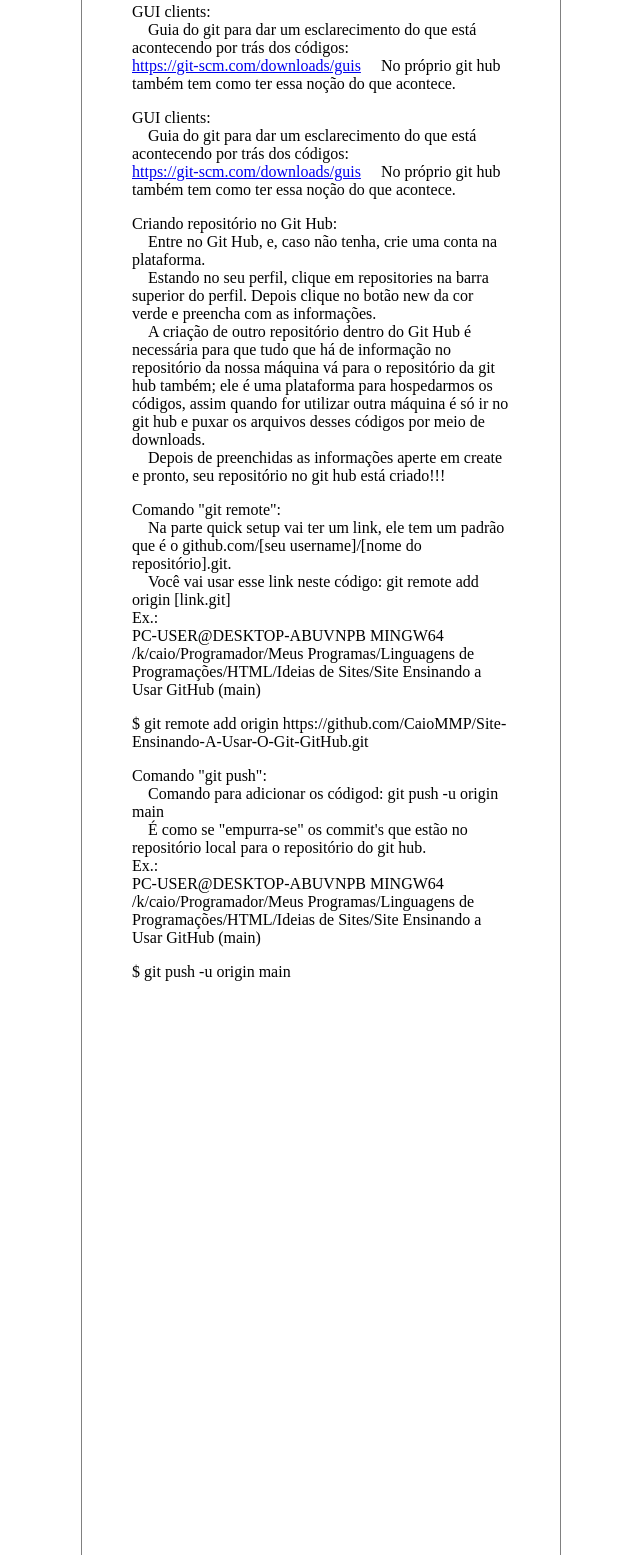
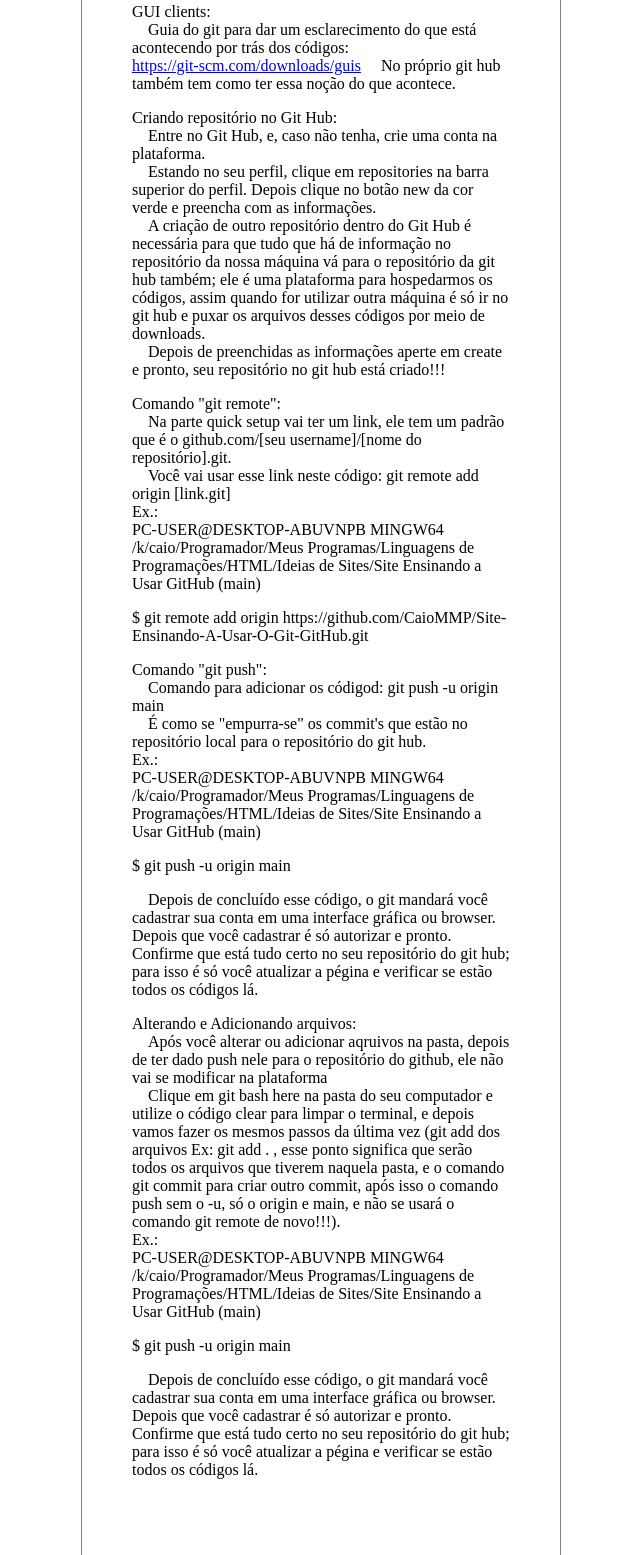
Before and after one commit to CaioMMP/Site-Ensinando-A-Usar-O-Git-E-Git-Hub, a plain HTML site: page index.html in a window 1280 px wide. Shown: the part 3052-4607 px from the top of the page, without its empty margins (319-959 px from the left). Drawn offline with Linux system fonts and the light colour scheme.

Commit message:
segundo commit

```diff
--- a/index.html
+++ b/index.html
@@ -109,11 +109,6 @@
         <a href="https://git-scm.com/downloads/guis">https://git-scm.com/downloads/guis</a>
         &emsp;No próprio git hub também tem como ter essa noção do que acontece.<br>
     </p>
-    <p id="interface">GUI clients: <br>
-        &emsp;Guia do git para dar um esclarecimento do que está acontecendo por trás dos códigos:<br>
-        <a href="https://git-scm.com/downloads/guis">https://git-scm.com/downloads/guis</a>
-        &emsp;No próprio git hub também tem como ter essa noção do que acontece.<br>
-    </p>
     <p id="repositorio">Criando repositório no Git Hub: <br>
         &emsp;Entre no Git Hub, e, caso não tenha, crie uma conta na plataforma.<br>
         &emsp;Estando no seu perfil, clique em repositories na barra superior do perfil. Depois clique no botão new da cor verde e preencha com as informações.<br>
@@ -133,6 +128,15 @@
         Ex.: <br>
         PC-USER@DESKTOP-ABUVNPB MINGW64 /k/caio/Programador/Meus Programas/Linguagens de Programações/HTML/Ideias de Sites/Site Ensinando a Usar GitHub (main)
         <p class="cor">$ git push -u origin main</p>
+        &emsp;Depois de concluído esse código, o git mandará você cadastrar sua conta em uma interface gráfica ou browser. Depois que você cadastrar é só autorizar e pronto. Confirme que está tudo certo no seu repositório do git hub; para isso é só você atualizar a pégina e verificar se estão todos os códigos lá.<br>
+    </p>
+    <p id="addaltarquivos">Alterando e Adicionando arquivos: <br>
+        &emsp;Após você alterar ou adicionar aqruivos na pasta, depois de ter dado push nele para o repositório do github, ele não vai se modificar na plataforma<br>
+        &emsp;Clique em git bash here na pasta do seu computador e utilize o código clear para limpar o terminal, e depois vamos fazer os mesmos passos da última vez (git add dos arquivos Ex: git add . , esse ponto significa que serão todos os arquivos que tiverem naquela pasta, e o comando git commit para criar outro commit, após isso o comando push sem o -u, só o origin e main, e não se usará o comando git remote de novo!!!).<br>
+        Ex.: <br>
+        PC-USER@DESKTOP-ABUVNPB MINGW64 /k/caio/Programador/Meus Programas/Linguagens de Programações/HTML/Ideias de Sites/Site Ensinando a Usar GitHub (main)
+        <p class="cor">$ git push -u origin main</p>
+        &emsp;Depois de concluído esse código, o git mandará você cadastrar sua conta em uma interface gráfica ou browser. Depois que você cadastrar é só autorizar e pronto. Confirme que está tudo certo no seu repositório do git hub; para isso é só você atualizar a pégina e verificar se estão todos os códigos lá.<br>
     </p>
     </div>
     </div>
```
